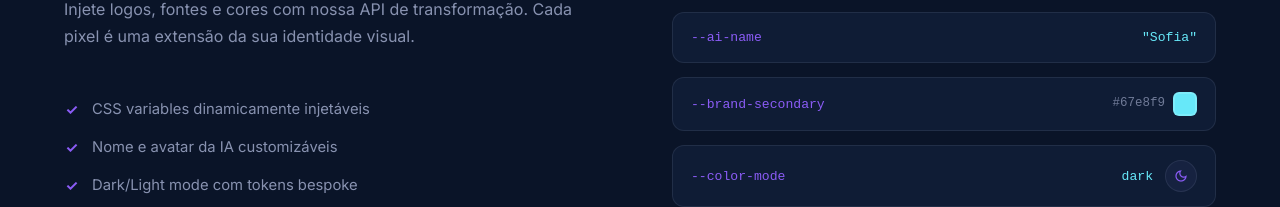
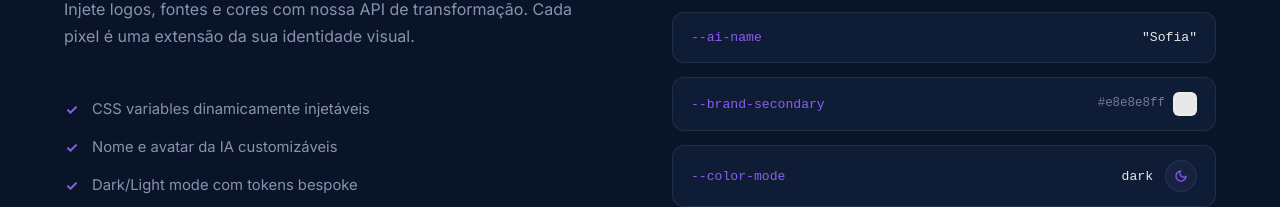
Before and after one commit to ThiagoVenturaV/serviceflow, a React (Vite) app: page / in a window 1280 px wide. Shown: the part 2578-2785 px from the top of the page. Built offline with nearby package versions, Linux system fonts and the light colour scheme; no server answers; what groq-sdk would draw is missing.

Commit message:
fix: button text color uses --tertiary (secondary) variable

```diff
--- a/src/pages/LandingPage.jsx
+++ b/src/pages/LandingPage.jsx
@@ -36,7 +36,7 @@ const steps = [
 export default function LandingPage({ onStartChat }) {
   const [brand, setBrand] = useState({
     primary: '#8B5CF6',
-    secondary: '#67e8f9',
+    secondary: '#e8e8e8ff',
     aiName: 'Sofia',
     colorMode: 'dark',
   });
```
